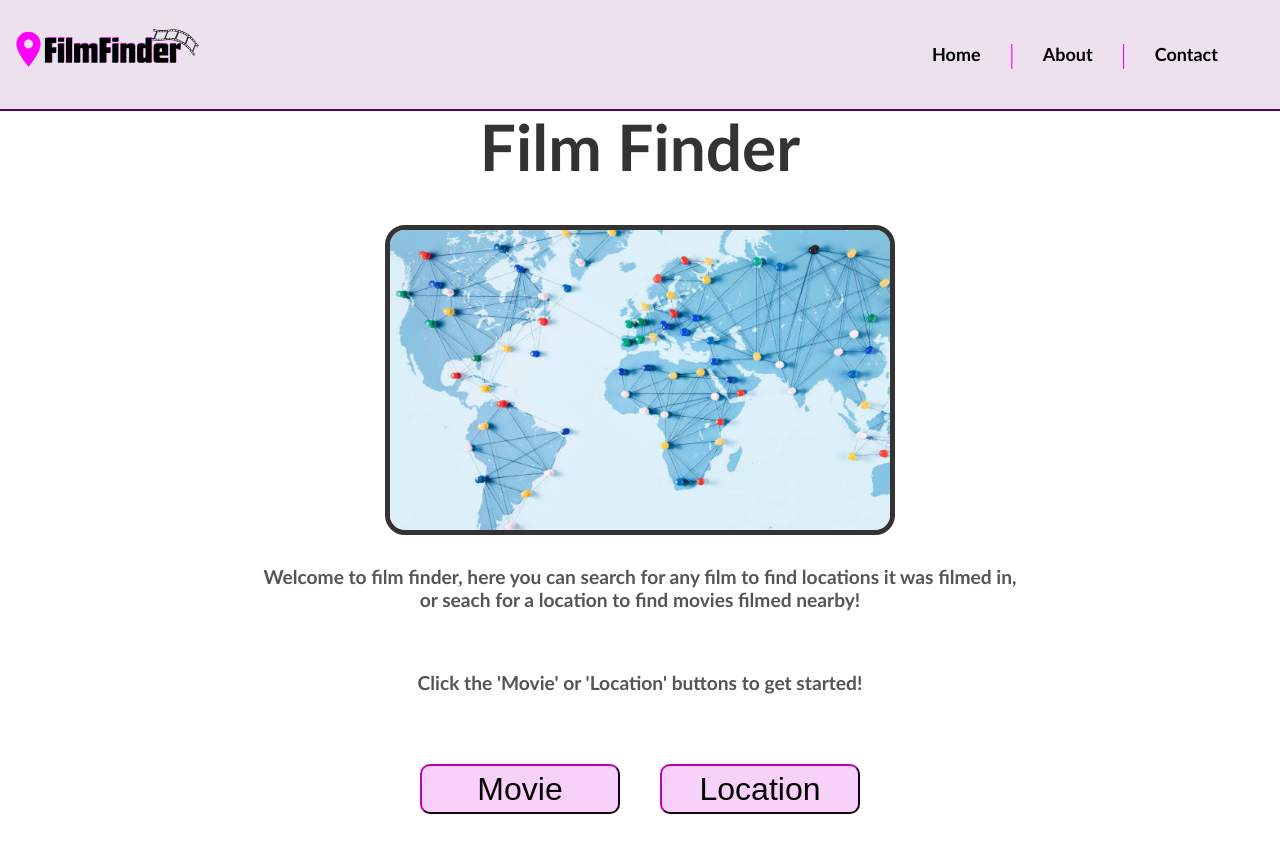
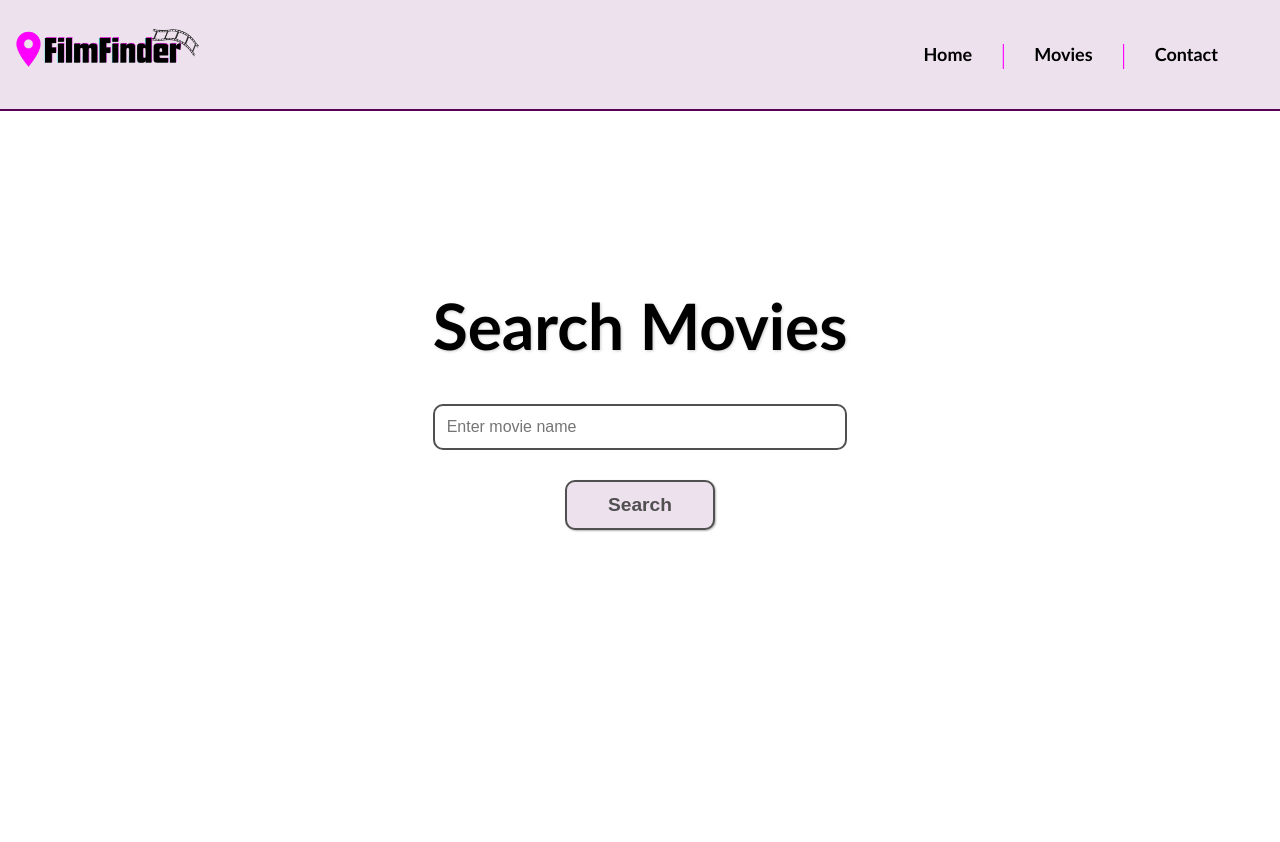
Before and after one commit to reannam/film-places-webapp, a React app: page /movies in a window 1280 px wide. After the commit the page ends 816 px from the top, so only its background shows below. Built offline with nearby package versions, Linux system fonts and the light colour scheme.

Commit message:
added movies page and css, without functionality

```diff
--- a/package.json
+++ b/package.json
@@ -30,7 +30,8 @@
   },
   "dependencies": {
     "react": "^19.1.0",
-    "react-dom": "^19.1.0"
+    "react-dom": "^19.1.0",
+    "react-router-dom": "^7.6.2"
   },
   "devDependencies": {
     "@babel/preset-env": "^7.27.2",
--- a/src/components/App.tsx
+++ b/src/components/App.tsx
@@ -17,10 +17,10 @@ export default function App() {
             <h2 className={Styles.mainText}>Welcome to film finder,
                 here you can search for any film to find locations it
                 was filmed in, or seach for a location to find movies filmed nearby!</h2>
-            <h2 className={Styles.mainText}>Click the 'Movie' or 'Location' buttons to get started!</h2>
+            <h2 className={Styles.mainText}>Click the 'Movies' or 'Locations' buttons to get started!</h2>
             <div className="buttonContainer">
-            <button className={Styles.button} onClick={() => window.location.href = '/movie'}>Movie</button>
-            <button className={Styles.button} onClick={() => window.location.href = '/location'}>Location</button>
+            <button className={Styles.button} onClick={() => window.location.href = '/movies'}>Movies</button>
+            <button className={Styles.button} onClick={() => window.location.href = '/location'}>Locations</button>
             </div>
             </div>
         </div>
--- a/src/components/Header.tsx
+++ b/src/components/Header.tsx
@@ -9,7 +9,7 @@ export default function Header() {
                 <div className={styles.headerRight}>
                     <a href="/">Home</a>
                     <text className={styles.break}>|</text>
-                    <a href="/about">About</a>
+                    <a href="/movies">Movies</a>
                     <text className={styles.break}>|</text>
                     <a href="/contact">Contact</a>
                 </div>
--- /dev/null
+++ b/src/components/Movies.tsx
@@ -0,0 +1,22 @@
+import { useState } from "react";
+import * as Styles from "../styles/Movies.module.css";
+import Header from "./Header";
+
+
+export default function App() {
+
+    return (
+        <div className='center'>
+            <Header />
+            <div className="container">
+            <h1 className={Styles.title}>Search Movies</h1>
+            <div>
+                <input type="text" placeholder="Enter movie name" className={Styles.searchInput} />
+                <button type="submit" className={Styles.searchButton}>
+                    Search
+                </button>
+            </div>
+            </div>
+        </div>
+    );
+}
--- a/src/index.tsx
+++ b/src/index.tsx
@@ -1,6 +1,16 @@
 import {createRoot} from 'react-dom/client';
 import './styles/globals.css';
 import App from './components/App';
+import { BrowserRouter, Route, Routes } from 'react-router-dom';
+import Movies from './components/Movies';
 
 const root = createRoot(document.getElementById('root') as HTMLElement);
-root.render(<App />);
+root.render(
+  <BrowserRouter>
+    <Routes>
+      <Route path="/" element={<App />} />
+      <Route path="/home" element={<App />} />
+      <Route path="/movies" element={<Movies />} />
+    </Routes>
+  </BrowserRouter>
+);
--- /dev/null
+++ b/src/styles/Movies.module.css
@@ -0,0 +1,47 @@
+.container {
+  width: 80%;
+  max-width: 700px;
+  margin: 50px auto;
+  padding: 40px;
+  border: 1px solid #000;
+  box-shadow: 2px 2px 10px rgba(0, 0, 0, 0.1);
+  background-color: white;
+  text-align: center;
+}
+
+.title {
+  font-family: 'Gill Sans', 'Gill Sans MT', Calibri, 'Trebuchet MS', sans-serif;
+  font-size: 4rem;
+  font-weight: 600;
+  color: #000;
+  text-align: center;
+  margin: 0 0 40px;
+  text-shadow: 1px 1px 3px rgba(0, 0, 0, 0.2);
+}
+
+.searchInput {
+  width: 100%;
+  padding: 12px;
+  font-size: 1rem;
+  border: 2px solid #505050;
+  border-radius: 10px;
+  box-sizing: border-box;
+  margin: 0 auto;
+  display: block;
+}
+
+.searchButton {
+  display: block;
+  margin: 30px auto 0;
+  padding: 10px 20px;
+  height: 50px;
+  width: 150px;
+  font-size: 1.2rem;
+  font-weight: bold;
+  background-color: #eee1ee;
+  color: #505050;
+  border: 2px solid #505050;
+  border-radius: 10px;
+  cursor: pointer;
+  box-shadow: 1px 1px 2px rgba(0, 0, 0, 0.3);
+}
--- a/webpack.config.cjs
+++ b/webpack.config.cjs
@@ -12,6 +12,7 @@ module.exports = {
   },
   devServer: {
     static: path.resolve(__dirname, 'dist'),
+    historyApiFallback: true,
     port: 3000
   },
   plugins: [
```
Also changed, not shown: 1 other file (tests, documents, lock files or other folders).
